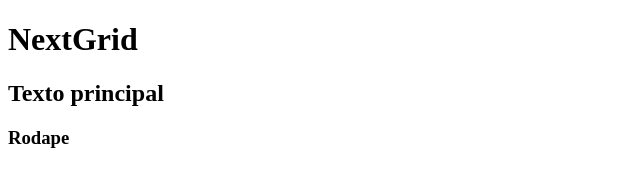
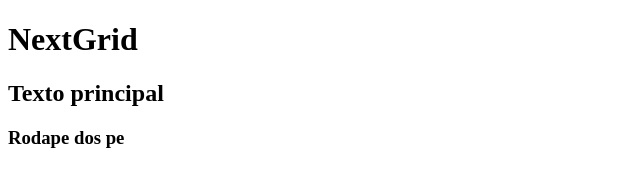
Before and after one commit to amosbailiot/amosbailiot.github.io, a plain HTML site: page index.html in a window 1280 px wide. Shown: the full height of the page, 0-640 px from the left. Drawn offline with Linux system fonts and the light colour scheme.

Commit message:
Update index.html

```diff
--- a/index.html
+++ b/index.html
@@ -14,7 +14,7 @@
         <h2>Texto principal</h2>
     </section>
     <footer>
-        <h3>Rodape</h3>
+        <h3>Rodape dos pe</h3>
     </footer>
 </body>
 </html>
```
